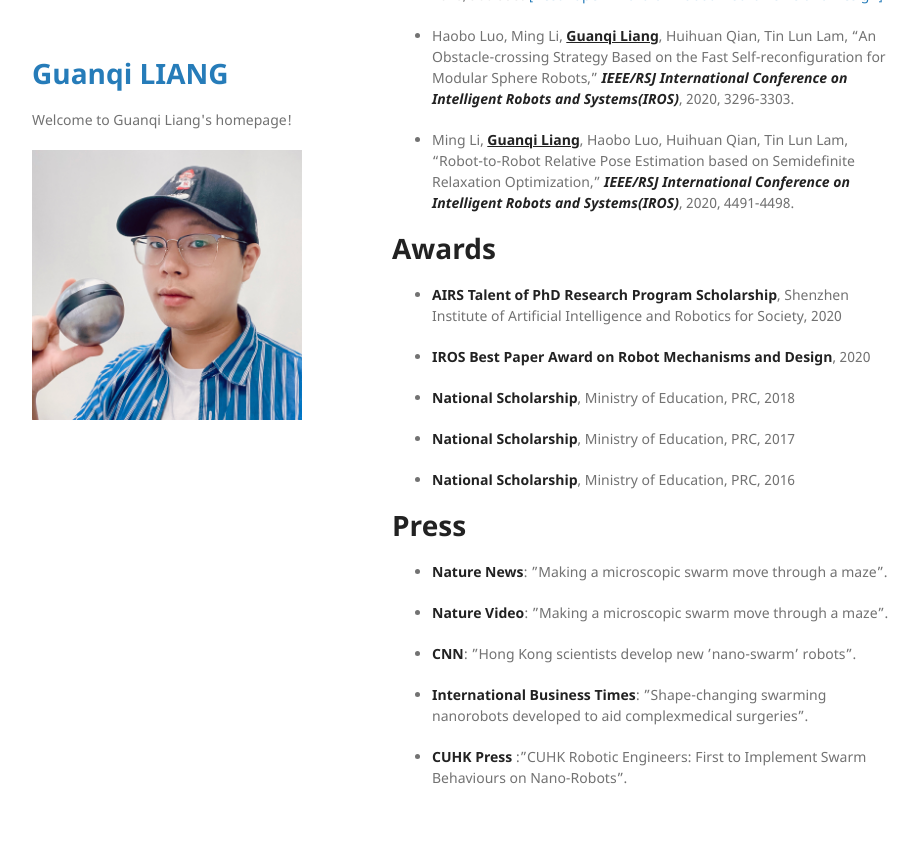
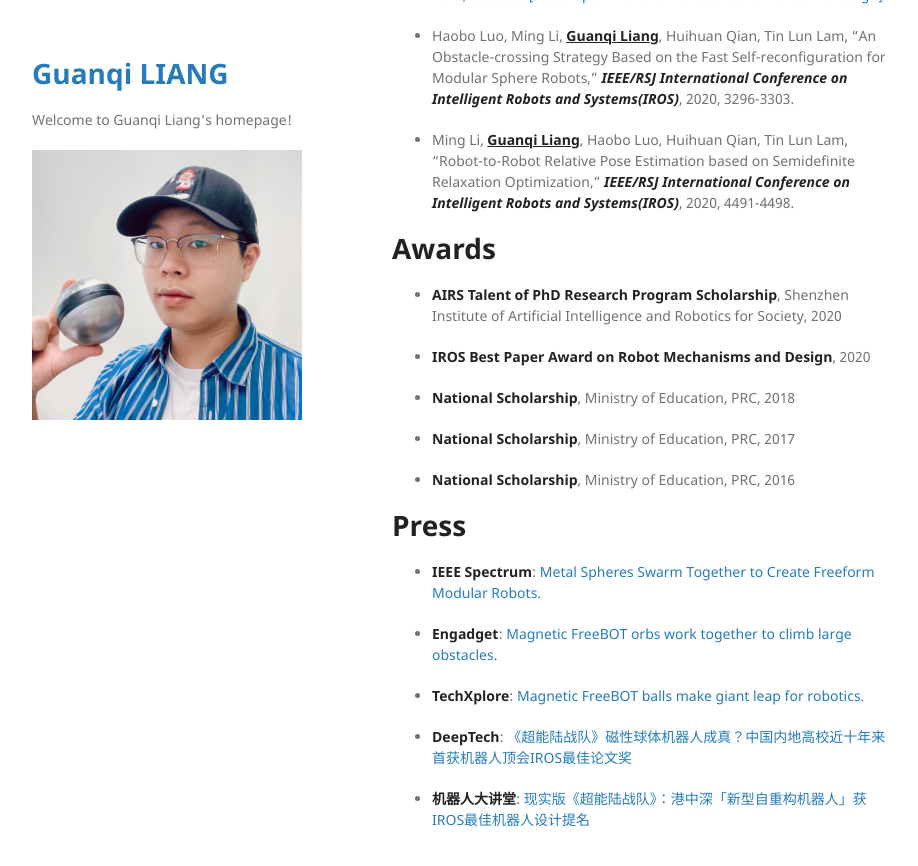
Before and after one commit to guanqiliang/guanqiliang.github.com, a Jekyll site: the page built from index.md, in a window 1280 px wide and 900 px high, scrolled down 994 px. Shown: the top 866 px of the window, without its empty margins (178-1096 px from the left). Built offline with Jekyll 4.4.1, drawn with Linux system fonts in a browser that asks for light colours; our own code applies the rules of GitHub Pages for plain Markdown files.

Commit message:
Update index.md

```diff
--- a/index.md
+++ b/index.md
@@ -42,12 +42,12 @@ Hello, I am a 2nd year Ph.D student in Robotics and AI Lab, supervised by [Prof.
 
 # Press
 
-* <strong>Nature News</strong>: ”Making a microscopic swarm move through a maze”.
+* <strong>IEEE Spectrum</strong>: [Metal Spheres Swarm Together to Create Freeform Modular Robots.](https://spectrum.ieee.org/automaton/robotics/robotics-hardware/freebots-spheres-swarm-robots)
 
-* <strong> Nature Video</strong>: ”Making a microscopic swarm move through a maze”.
+* <strong>Engadget</strong>: [Magnetic FreeBOT orbs work together to climb large obstacles.](https://www.engadget.com/freebot-modular-robot-215021382.html)
 
-* <strong>CNN</strong>: ”Hong Kong scientists develop new ’nano-swarm’ robots”.
+* <strong>TechXplore</strong>: [Magnetic FreeBOT balls make giant leap for robotics.](https://techxplore.com/news/2020-11-magnetic-freebot-balls-giant-robotics.html)
 
-* <strong>International Business Times</strong>: ”Shape-changing swarming nanorobots developed to aid complexmedical surgeries”.
+* <strong>DeepTech</strong>: [《超能陆战队》磁性球体机器人成真？中国内地高校近十年来首获机器人顶会IROS最佳论文奖](https://mp.weixin.qq.com/s/NzLRS9Hhun1nba79GGH9jg)
 
-*  <strong>CUHK Press </strong>:"CUHK Robotic Engineers: First to Implement Swarm Behaviours on Nano-Robots".
+* <strong>机器人大讲堂</strong>: [现实版《超能陆战队》：港中深「新型自重构机器人」获IROS最佳机器人设计提名](https://mp.weixin.qq.com/s/Knbd47iNVu5qtmXGJRuWSQ)
```
